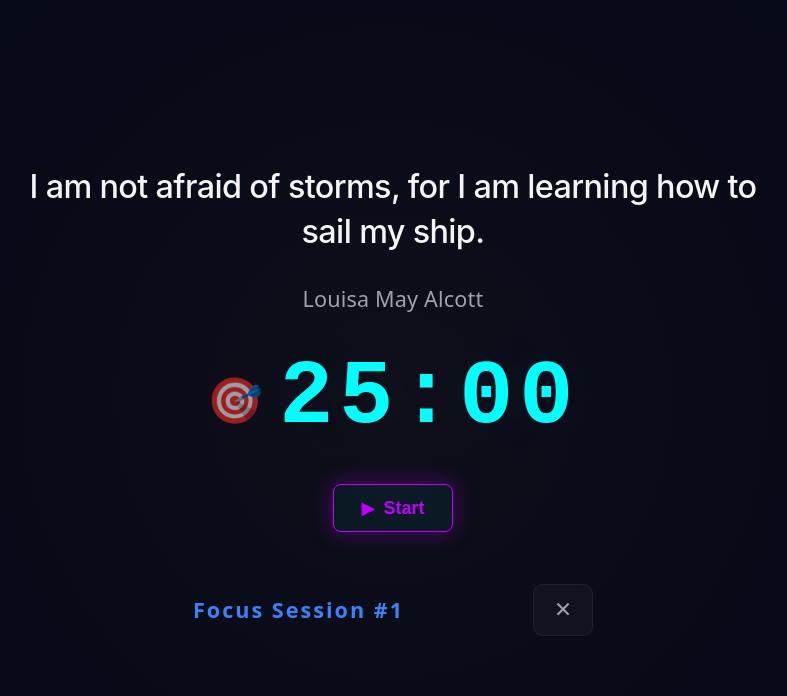
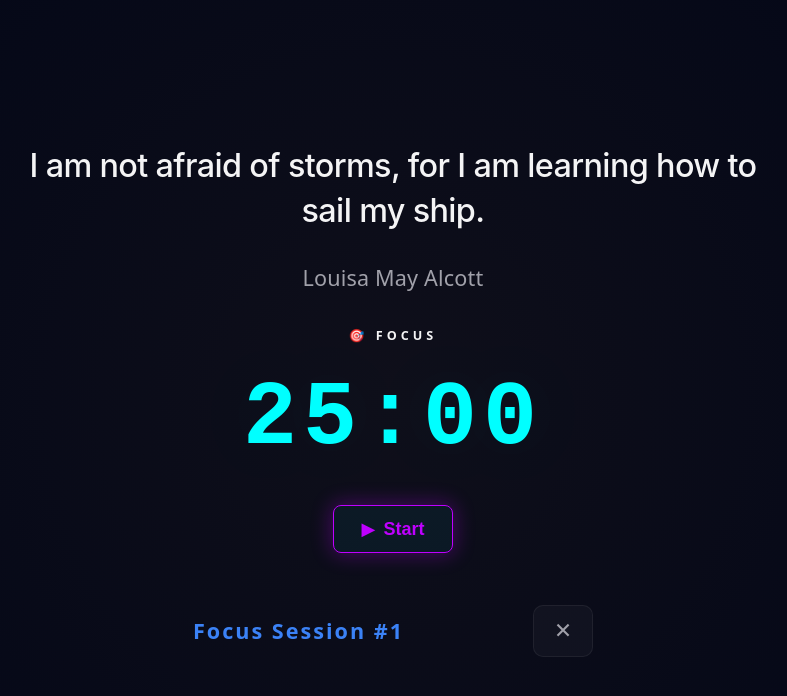
Before and after one commit to FinchDefense/flowstate-app, a React (Vite) app: page / in a window 1280 px wide. Both pictures are taken after a click on the button "⚡ Focus". Shown: the top 696 px of the page, without its empty margins (247-1034 px from the left). Built offline with nearby package versions, Linux system fonts and the light colour scheme.

Commit message:
Add a timer status and reposition in Focus Mode

```diff
--- a/src/components/Timer/FocusMode.css
+++ b/src/components/Timer/FocusMode.css
@@ -54,20 +54,29 @@
 }
 
 .Focus-Mode-timer {
+  position: relative;
   display: flex;
+  flex-direction: column;
   align-items: center;
   gap: 16px;
 }
 
-.timer-emoji {
-  font-size: 2.5rem;
-  line-height: 1;
-  opacity: 0.6;
-  transition: opacity 0.3s ease;
+.Focus-Mode-timer-status {
+  font-size: 0.7rem;
+  font-weight: 600;
+  letter-spacing: 4px;
+  text-transform: uppercase;
+  transition: all 0.5s ease;
 }
 
-.timer-emoji:hover {
-  opacity: 1;
+.Focus-Mode-timer-status.focus {
+  color: #00ffff;
+  opacity: 0.5;
+}
+
+.Focus-Mode-timer-status.break {
+  color: #4ade80;
+  opacity: 0.5;
 }
 
 .Focus-Mode-container .timer-display-time {
--- a/src/components/Timer/FocusMode.tsx
+++ b/src/components/Timer/FocusMode.tsx
@@ -78,9 +78,9 @@ export function FocusMode({
       <div className="Focus-Mode-Quote-Author">{quote.author}</div>
 
       <div className="Focus-Mode-timer">
-        <span className="timer-emoji">
-          {isOnBreak ? '🌿' : '🎯'}
-        </span>
+        <div className="Focus-Mode-timer-status">
+          {isOnBreak ? "🌿 BREAK" : "🎯 FOCUS"}
+        </div>
         <div className="timer-display-time">
           {isOnBreak ? formatTime(breakTime) : formatTime(time)}
         </div>
```
